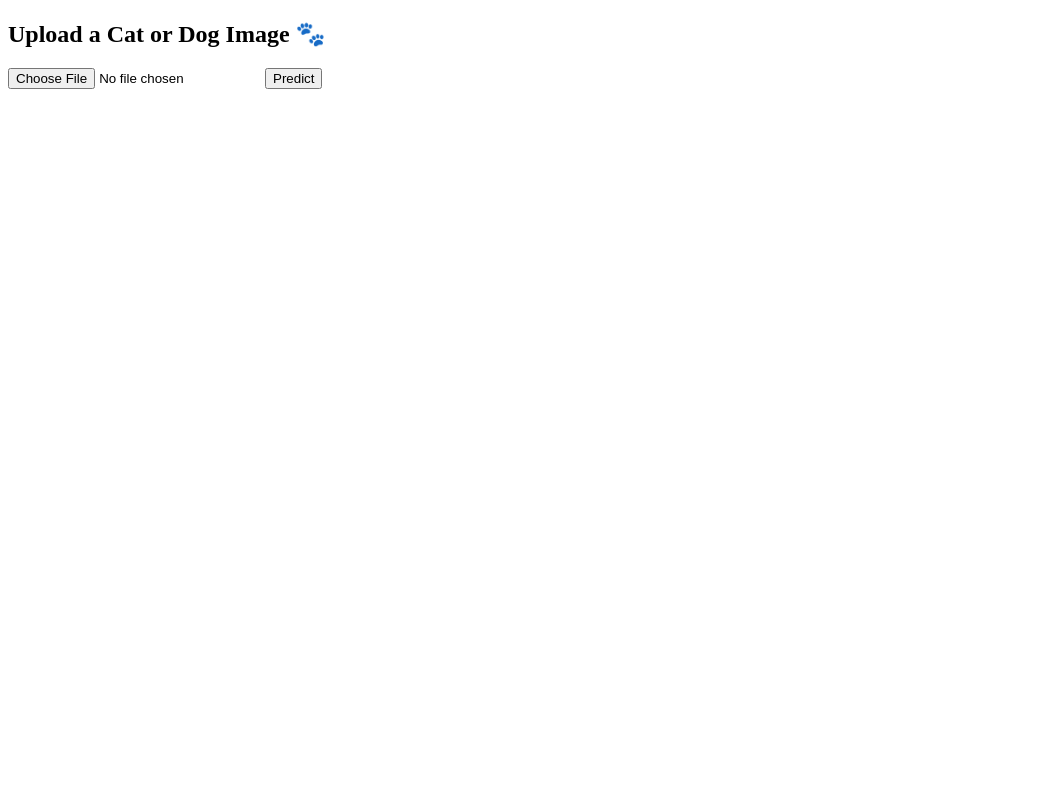
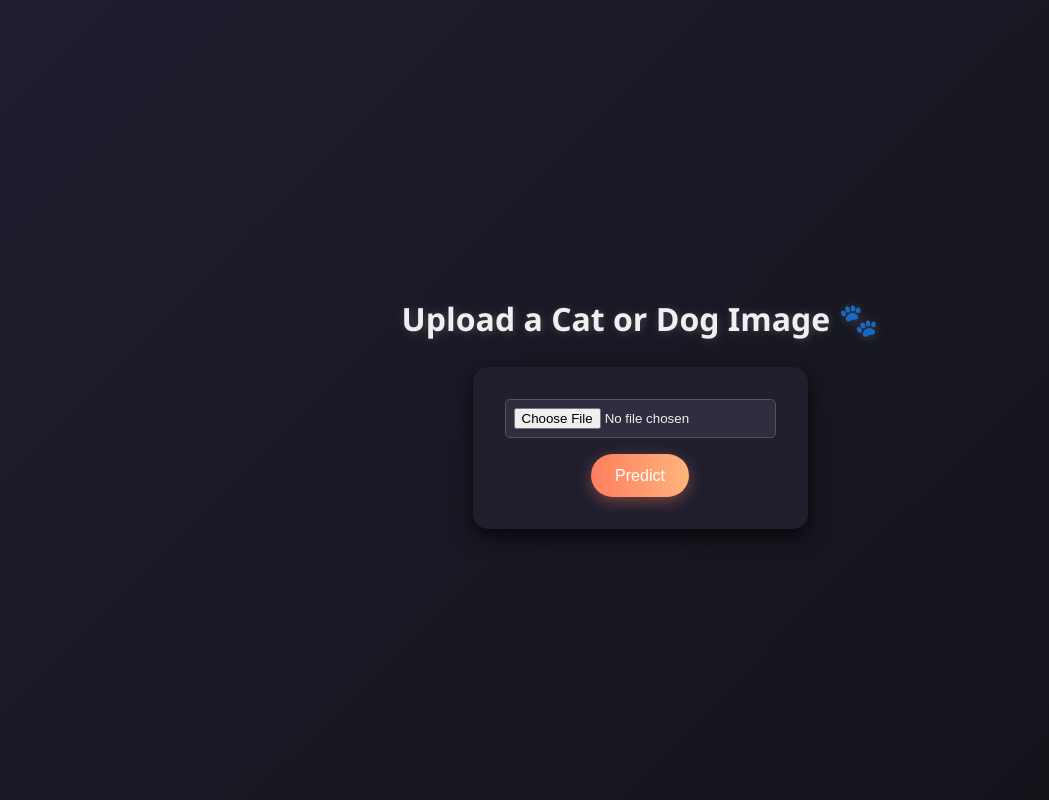
Before and after one commit to SSaiLokesh/CatsAndDogs_ML_Flask_Model, a Flask app: page / in a window 1280 px wide. Shown: the whole page, without its empty margins (0-1049 px from the left). Run offline with Flask 3, Linux system fonts and the light colour scheme; parts of the project's set-up code (start-up, migrations or seed data) failed here and were passed over.

Commit message:
Update index.html

```diff
--- a/templates/index.html
+++ b/templates/index.html
@@ -1,7 +1,82 @@
 <!DOCTYPE html>
-<html>
+<html lang="en">
 <head>
+  <meta charset="UTF-8" />
+  <meta name="viewport" content="width=device-width, initial-scale=1.0"/>
   <title>Cat vs Dog Predictor</title>
+  <style>
+    body {
+      margin: 0;
+      padding: 0;
+      font-family: 'Segoe UI', sans-serif;
+      background: linear-gradient(135deg, #1e1e2f, #121218);
+      color: #f0f0f0;
+      display: flex;
+      flex-direction: column;
+      align-items: center;
+      justify-content: center;
+      height: 100vh;
+    }
+
+    h2 {
+      font-size: 2rem;
+      text-shadow: 1px 1px 10px rgba(255, 255, 255, 0.2);
+      animation: fadeIn 1s ease-out;
+    }
+
+    form {
+      background-color: #1f1f2e;
+      padding: 2rem;
+      border-radius: 15px;
+      box-shadow: 0 8px 20px rgba(0, 0, 0, 0.7);
+      display: flex;
+      flex-direction: column;
+      align-items: center;
+      gap: 1rem;
+      animation: slideUp 1s ease-out;
+    }
+
+    input[type="file"] {
+      background-color: #2e2e40;
+      color: #f0f0f0;
+      border: 1px solid #555;
+      padding: 0.5rem;
+      border-radius: 5px;
+      transition: all 0.3s ease;
+    }
+
+    input[type="file"]:hover {
+      border-color: #888;
+      background-color: #3a3a50;
+    }
+
+    button {
+      background: linear-gradient(to right, #ff7e5f, #feb47b);
+      color: #fff;
+      border: none;
+      padding: 0.8rem 1.5rem;
+      border-radius: 25px;
+      font-size: 1rem;
+      cursor: pointer;
+      box-shadow: 0 4px 15px rgba(255, 126, 95, 0.4);
+      transition: transform 0.2s ease, box-shadow 0.2s ease;
+    }
+
+    button:hover {
+      transform: translateY(-3px);
+      box-shadow: 0 6px 20px rgba(255, 126, 95, 0.6);
+    }
+
+    @keyframes fadeIn {
+      from { opacity: 0; }
+      to   { opacity: 1; }
+    }
+
+    @keyframes slideUp {
+      from { transform: translateY(30px); opacity: 0; }
+      to   { transform: translateY(0); opacity: 1; }
+    }
+  </style>
 </head>
 <body>
   <h2>Upload a Cat or Dog Image 🐾</h2>
```
Lines whose indentation alone changed are shown as unchanged.
